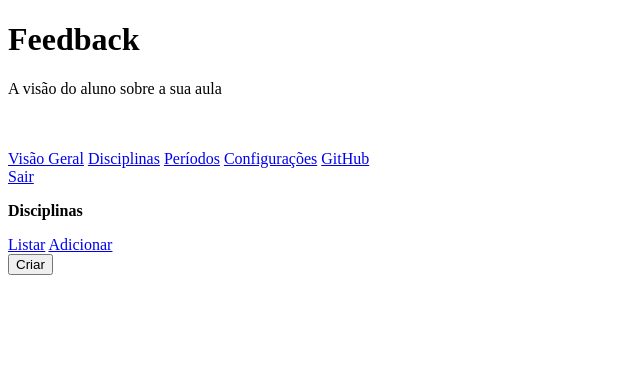
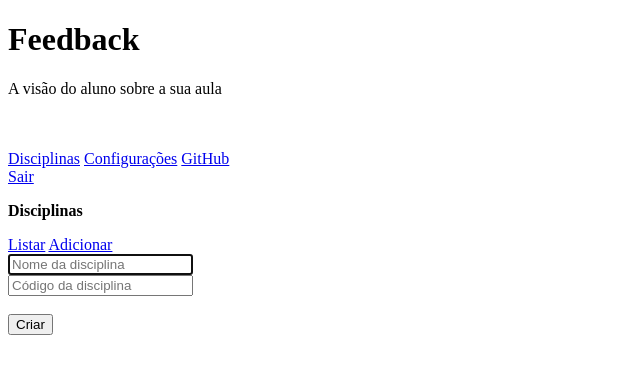
Before and after one commit to Carol111/feedback, a Django app: template apps/course/templates/course/add.html in a window 1280 px wide. Shown: the top 374 px of the page, without its empty margins (0-640 px from the left). Run offline with Django 3.2, Linux system fonts and the light colour scheme; the template is opened without the code that fills it: values that come from a table or form of the project are taken from there, others are empty; parts of the project's set-up code (start-up, migrations or seed data) failed here and were passed over.

Commit message:
remove period

```diff
--- a/apps/core/templates/core/loggedArea.html
+++ b/apps/core/templates/core/loggedArea.html
@@ -16,9 +16,7 @@
         <h1>Feedback</h1>
         <p>A visão do aluno sobre a sua aula</p>
         <br><br>
-        <a href="{% url 'settings' %}">Visão Geral</a>
         <a href="{% url 'list_course' %}">Disciplinas</a>
-        <a href="{% url 'list_period' %}">Períodos</a>
         <a href="{% url 'settings' %}">Configurações</a>
         <a href="https://github.com/Carol111/feedback" target="_blank">GitHub</a>
         <br>
--- a/apps/course/forms.py
+++ b/apps/course/forms.py
@@ -4,6 +4,8 @@ from django.forms import ModelForm
 from .models import Course
 
 class CourseForm(forms.ModelForm):
+    title = forms.CharField(max_length=100, initial='')
+    code = forms.CharField(max_length=20, initial='')
 
     class Meta:
         model = Course
--- a/apps/course/models.py
+++ b/apps/course/models.py
@@ -1,13 +1,12 @@
 from django.db import models
 
-from apps.period.models import Period
+from django.contrib.auth.models import User
 
 class Course(models.Model):
-    period = models.ForeignKey(Period, related_name='courses', on_delete=models.SET_NULL, blank=True, null=True)
+    user = models.ForeignKey(User, related_name='courses', on_delete=models.CASCADE, default='')
 
     title = models.CharField(max_length=100)
     code = models.CharField(max_length=20, unique=True)
-    tags = models.CharField(max_length=200)
     created_at = models.DateTimeField(auto_now_add=True)
 
     def __str__(self):
--- a/apps/course/templates/course/add.html
+++ b/apps/course/templates/course/add.html
@@ -1,11 +1,39 @@
 {% extends 'course/base.html' %}
 
 {% block sub_content %}
+<div id="add">
     <form method="POST" action="add">
         {% csrf_token %}
+        <div class="title">
+            <input type="text" class="input" name="title" v-model="title" placeholder="Nome da disciplina" maxlength="100" autofocus required id="id_title">
+        </div>
+        <div class="code">
+            <input type="code" class="input" name="code" v-model="code" placeholder="Código da disciplina" maxlength="20" required id="id_code">
+        </div>
+        <div v-if="errors">
+            <p>Já existe um curso com este código.</p>
+        </div>
+        <br>
+        <button type="submit" class="primary-button">Criar</button>
+    </form>
+</div>
+{% endblock %}
 
-        {{ form.as_p }}
-
-        <button>Criar</button>
-    </form>
+{% block scripts %}
+<script>
+    var home = new Vue({
+        el: '#add',
+        delimiters: ['[[', ']]'],
+        data () {
+            return {
+                title: '{{ form.title.value }}',
+                code: '{{ form.code.value }}',
+                errors: '{{ form.errors }}'
+            }
+        },
+        mounted() {
+            console.log(this.errors)
+        }
+    });
+</script>
 {% endblock %}
```
Also changed, not shown: apps/course/views.py (+8 -5 lines), apps/core/migrations/0001_initial.py, apps/core/migrations/0002_comment_rating.py (deleted), apps/core/migrations/0003_auto_20201021_1807.py (deleted), apps/core/migrations/0004_comment_course.py (deleted), apps/course/migrations/0001_initial.py, apps/course/migrations/0002_course_user.py (added), apps/period/migrations/0001_initial.py.
